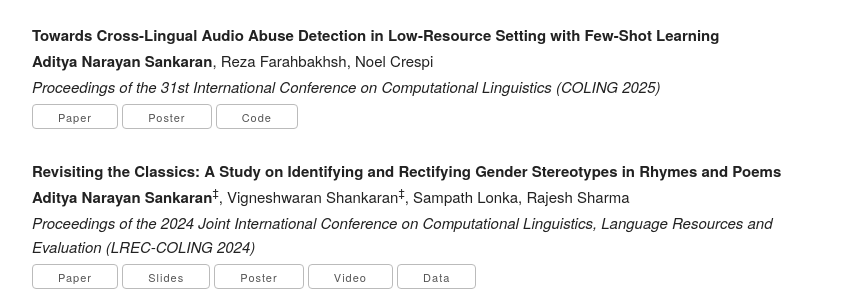
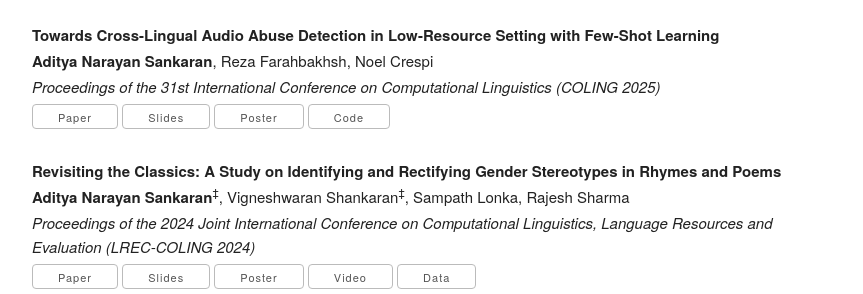
Before and after one commit to callmesanfornow/callmesanfornow.github.io, a Jekyll site: the page built from index.html, in a window 1280 px wide. Shown: the part 1201-1495 px from the top of the page, without its empty margins (208-1071 px from the left). Built offline with Jekyll 4.4.1, drawn with Linux system fonts in a browser that asks for light colours; some web fonts are replaced.

Commit message:
Update publications.yaml

```diff
--- a/_data/publications.yaml
+++ b/_data/publications.yaml
@@ -2,15 +2,16 @@
   - title: "Towards Cross-Lingual Audio Abuse Detection in Low-Resource Setting with Few-Shot Learning"
     authors: "<b>Aditya Narayan Sankaran</b>, Reza Farahbakhsh, Noel Crespi"
     venue: "Proceedings of the 31st International Conference on Computational Linguistics (COLING 2025)"
-    paper_pdf: "https://arxiv.org/abs/2412.01408"
+    paper_pdf: "https://aclanthology.org/2025.coling-main.373/"
     code: "https://github.com/callmesanfornow/fsl-audio-abuse.git"
     poster : assets/publications/2025_fsl_abuse/Poster-COLING-2025.png
+    slides : "https://docs.google.com/presentation/d/e/2PACX-1vRKyqQ_oWBXnupWeFHvM429TZrKLERJ5D-MRxmh7dP98Ak12Bp1ixrc8Y4-LY3Ioy_eB_PAuSurEYFf/pub?start=false&loop=false&delayms=3000"
     selected: y
 
   - title: "Revisiting the Classics: A Study on Identifying and Rectifying Gender Stereotypes in Rhymes and Poems"
     authors: "<b>Aditya Narayan Sankaran</b><sup>‡</sup>, Vigneshwaran Shankaran<sup>‡</sup>, Sampath Lonka, Rajesh Sharma"
     venue: "Proceedings of the 2024 Joint International Conference on Computational Linguistics, Language Resources and Evaluation (LREC-COLING 2024)"
-    paper_pdf: "https://aclanthology.org/2024.lrec-main.1228.pdf"
+    paper_pdf: "https://aclanthology.org/2024.lrec-main.1228"
     data: "https://github.com/s-vigneshwaran/Revisiting-The-Classics"
     poster: assets/publications/2024_revisiting_the_classics/Poster-LREC-COLING.pdf
     slides: assets/publications/2024_revisiting_the_classics/Slides-LREC-COLING.pdf
```
